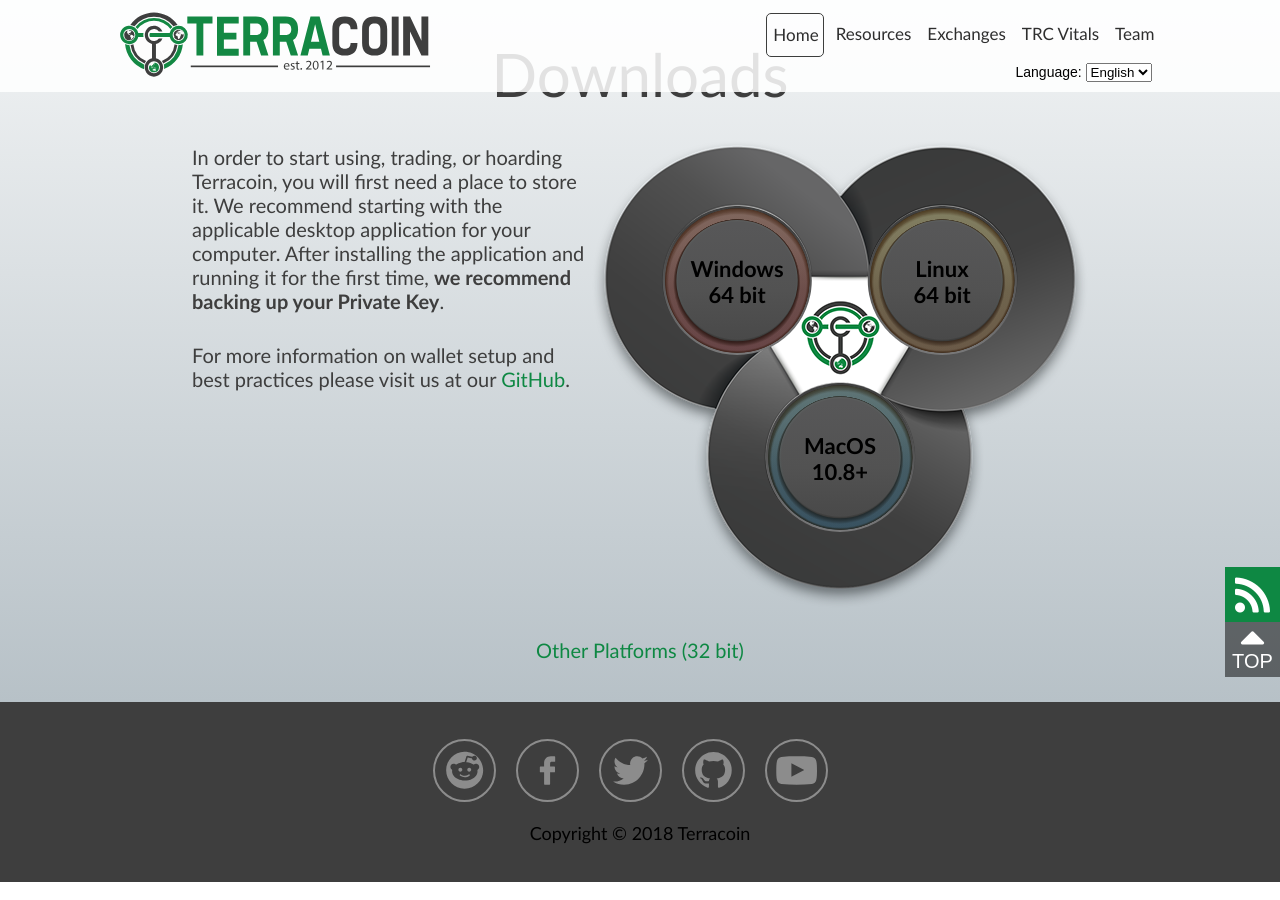
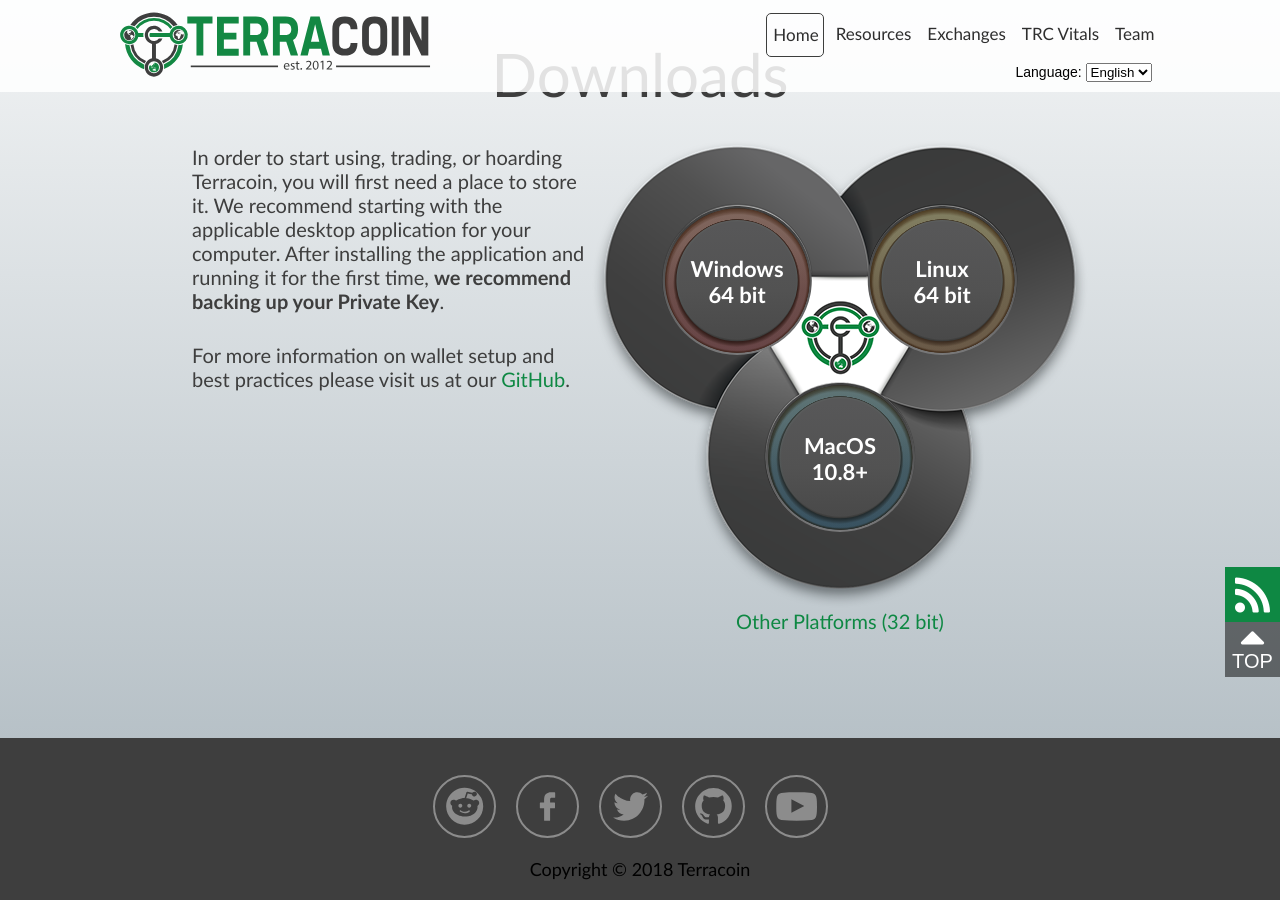
Before and after one commit to terracoin/website, a Jekyll site: the page built from index.html, in a window 1280 px wide and 900 px high, scrolled down 2252 px. Built offline with Jekyll 4.4.1, drawn with Linux system fonts in a browser that asks for light colours; nearby versions of some CDN libraries; some web fonts are replaced; comment, search, counter and statistics services are not loaded.

Commit message:
More suggestions by xtr750

```diff
--- a/_layouts/home.html
+++ b/_layouts/home.html
@@ -122,12 +122,14 @@ layout: home
 	    <a class="downloadbutton" id="button-lin" href="https://terracoin.io/bin/terracoin-core-current/terracoin-{{ site.trcver }}-x86_64-linux-gnu.tar.gz" target="_blank"><div class="clearfix group downloadtitle"><p>{{ page.linux }}</p><p>{{ page.64bit }}</p></div></a>
             <br>
 	    <a class="downloadbutton" id="button-mac" href="https://terracoin.io/bin/terracoin-core-current/terracoin-{{ site.trcver }}-osx-unsigned.dmg" target="_blank"><div class="clearfix group downloadtitle"><p>{{ page.osx }}</p><p>{{ page.osx_vers }}</p></div></a>
+            <div class="center" style="position: absolute; bottom: -1em; width: 100%;">
+                <p class="clearfix small"><a target="_blank" href="https://terracoin.io/bin/terracoin-core-current/">{{ page.other_platforms }}</a></p>
+            </div>
         </div>
     </div>
     <br>
-    <div class="center">
-        <p class="clearfix small"><a target="_blank" href="https://terracoin.io/bin/terracoin-core-current/">{{ page.other_platforms }}</a></p>
-    </div>
+    <br>
+    <br>
 </div>
 
 {% include default-bottom.html %}
--- a/css/pages.css
+++ b/css/pages.css
@@ -197,7 +197,7 @@
 }
 
 .home-section3 .downloadtitle {
-    color: #000000;
+    color: #fff;
     z-index: 109;
     min-height: 57px;
     background-color: transparent;
```
